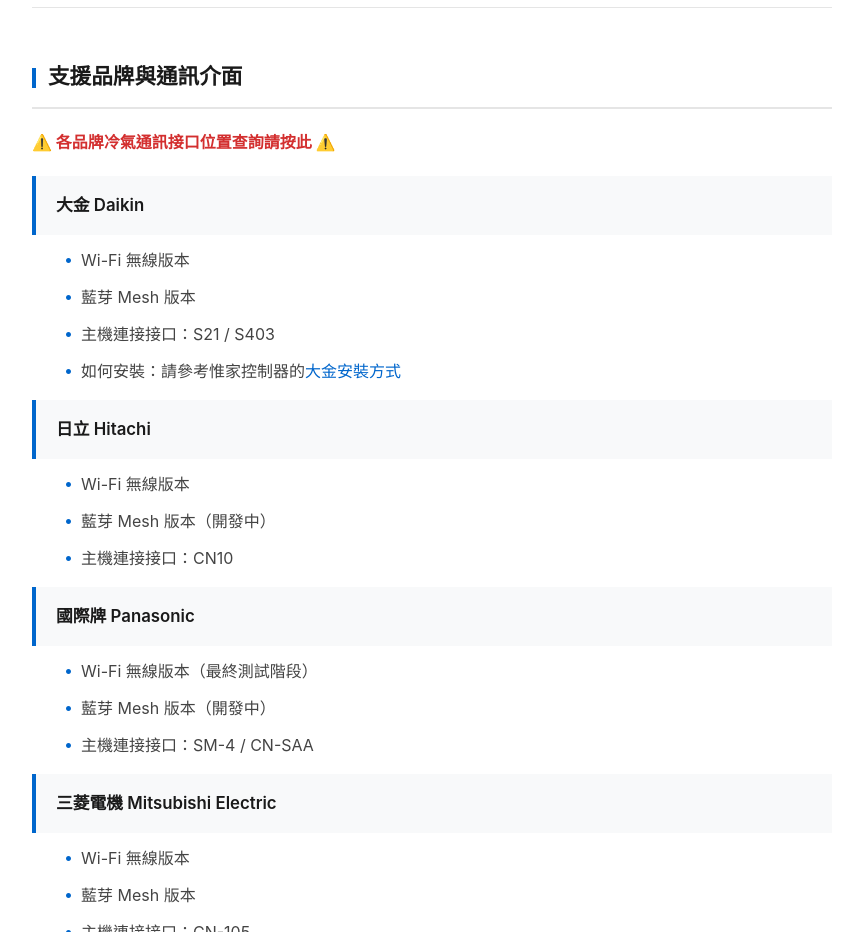
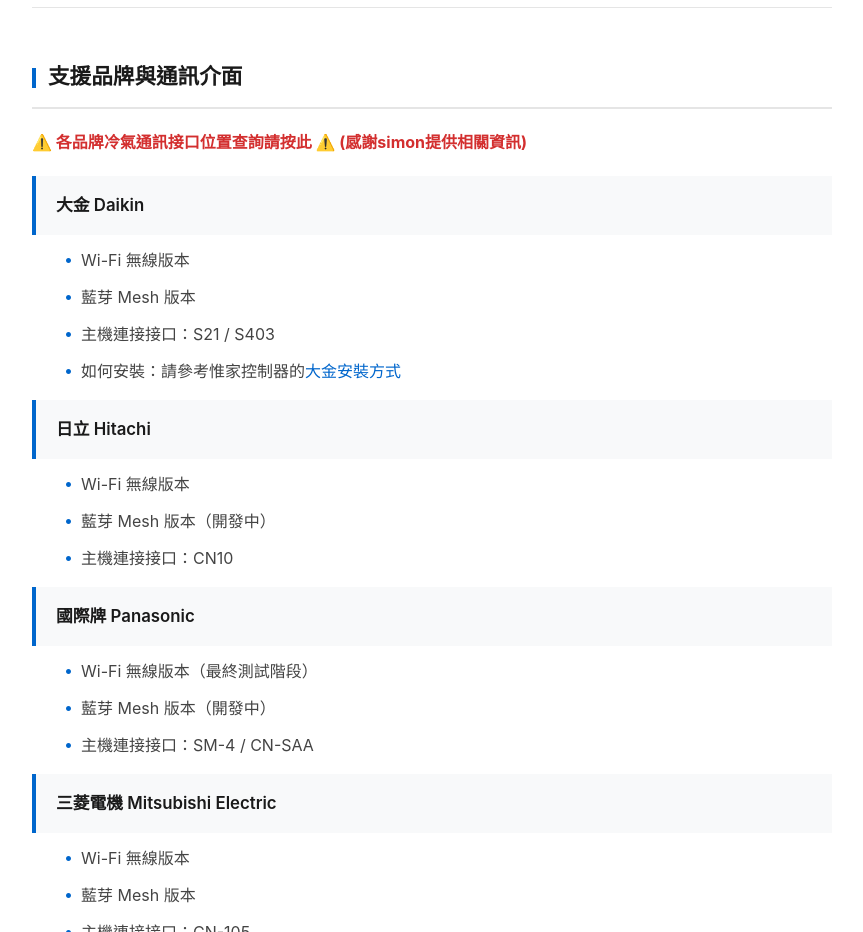
Before and after one commit to shihkefa/taiseia_packet_tool_v2_serial, a plain HTML site: page index.html in a window 1280 px wide. Shown: the part 1560-2492 px from the top of the page, without its empty margins (208-1071 px from the left). Drawn offline with Linux system fonts and the light colour scheme.

Commit message:
Update index.html

```diff
--- a/index.html
+++ b/index.html
@@ -579,7 +579,7 @@
 
       <p style="margin: 20px 0; font-size: 1rem;">
         <a href="https://siot.cc/ac/where.html" target="_blank" style="color: #d32f2f; text-decoration: none; font-weight: 700;">
-          ⚠️ 各品牌冷氣通訊接口位置查詢請按此 ⚠️
+          ⚠️ 各品牌冷氣通訊接口位置查詢請按此 ⚠️ (感謝simon提供相關資訊)
         </a>
       </p>
 
```
